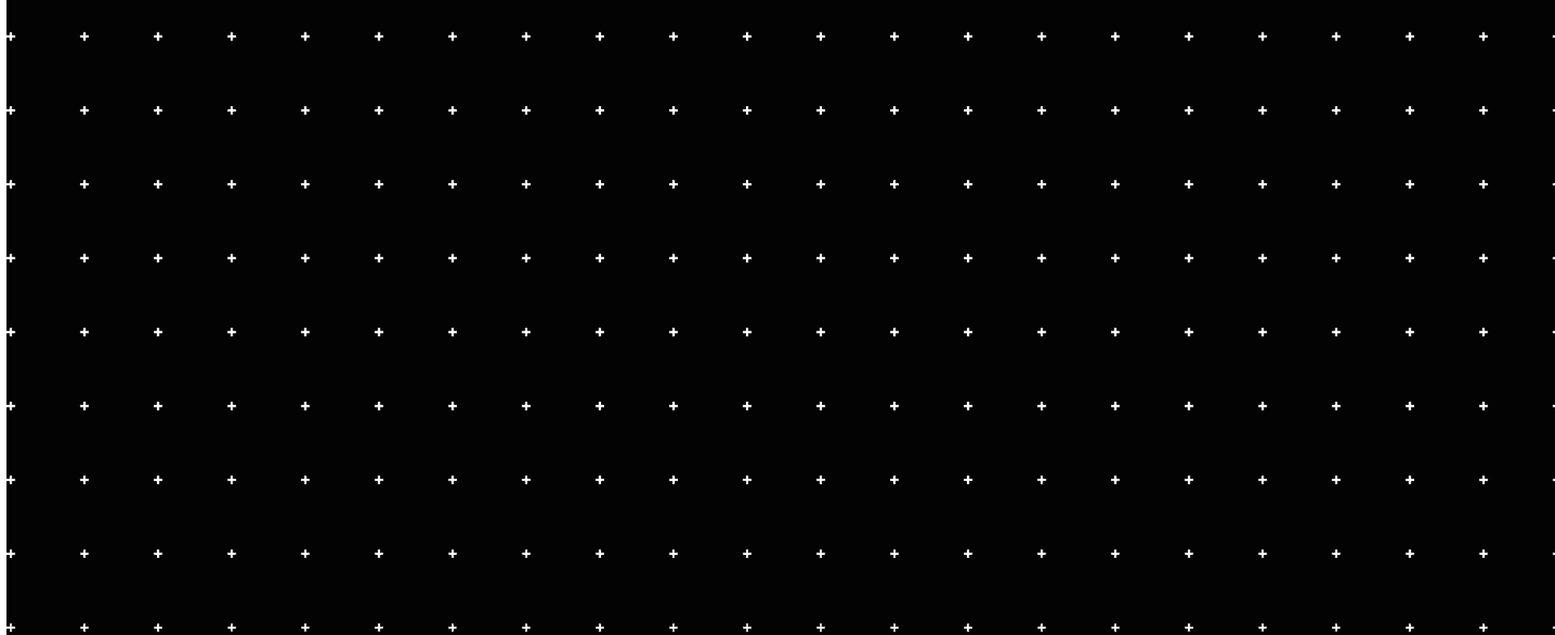
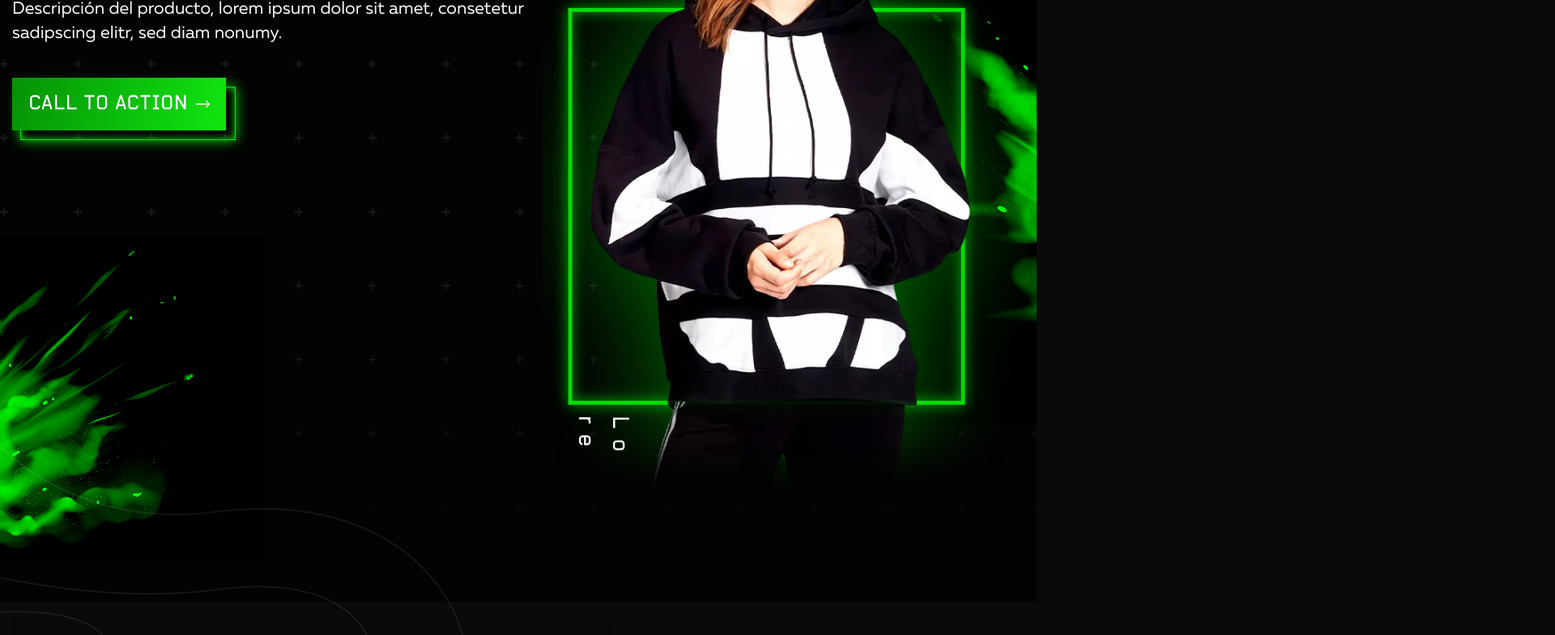
Before and after one commit to Stobles/Neon, a plain HTML site: page index.html in a window 1280 px wide. Shown: the part 492-1276 px from the top of the page at 81% size, 1920 px wide, since content can reach past the window. Drawn offline with Linux system fonts and the light colour scheme; the site is published under a folder, as on GitHub Pages, so addresses that start at the root find nothing.

Commit message:
Add files via upload

```diff
--- a/index.html
+++ b/index.html
@@ -4,7 +4,7 @@
     <meta charset="UTF-8">
     <meta http-equiv="X-UA-Compatible" content="IE=edge">
     <meta name="viewport" content="width=device-width, initial-scale=1.0">
-    <link rel="stylesheet" href="/style/css/style.css">
+    <link rel="stylesheet" href="style/css/style.css">
     <link rel="stylesheet" href="style/css/swiper-bundle.css">
     <title>Document</title>
 </head>
```
